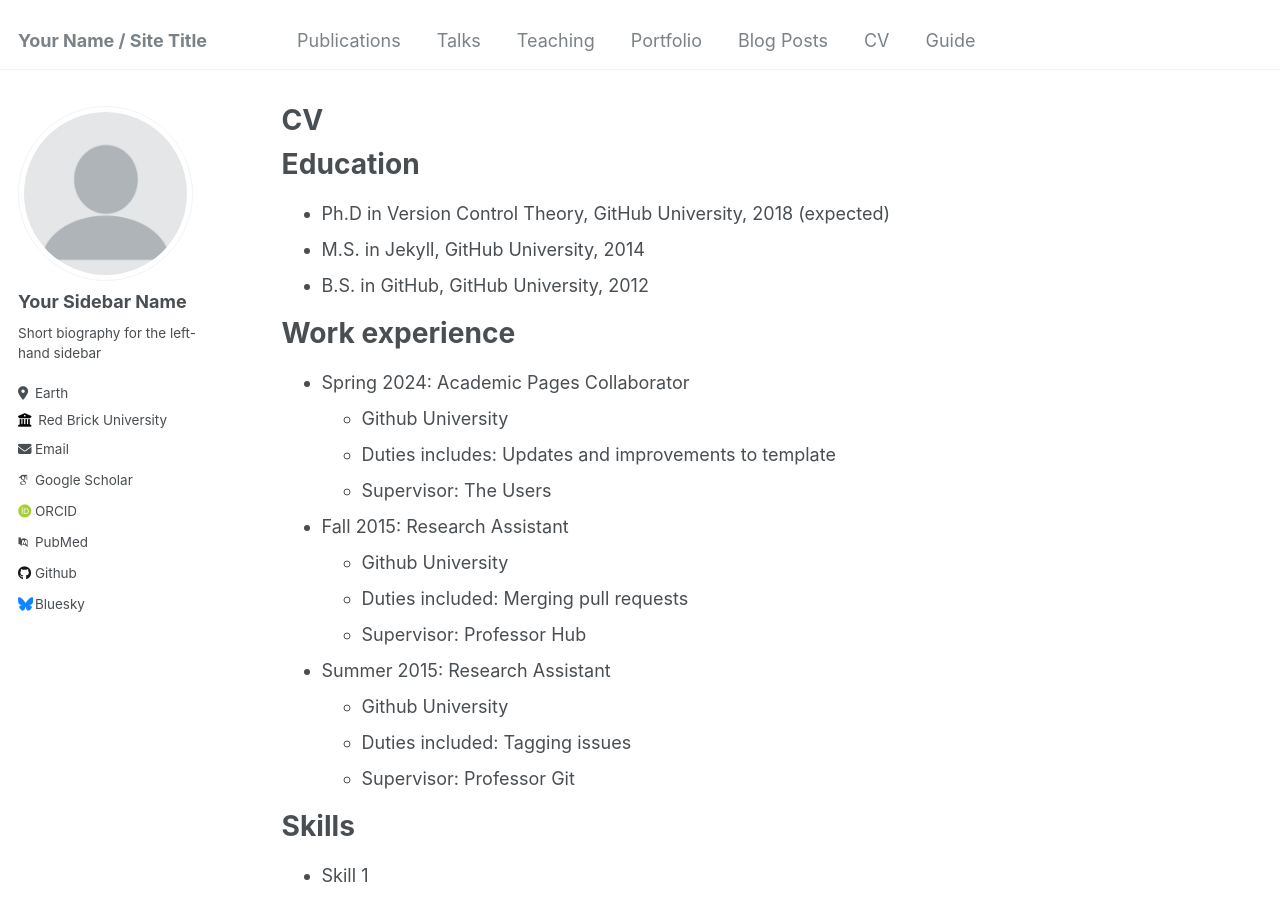
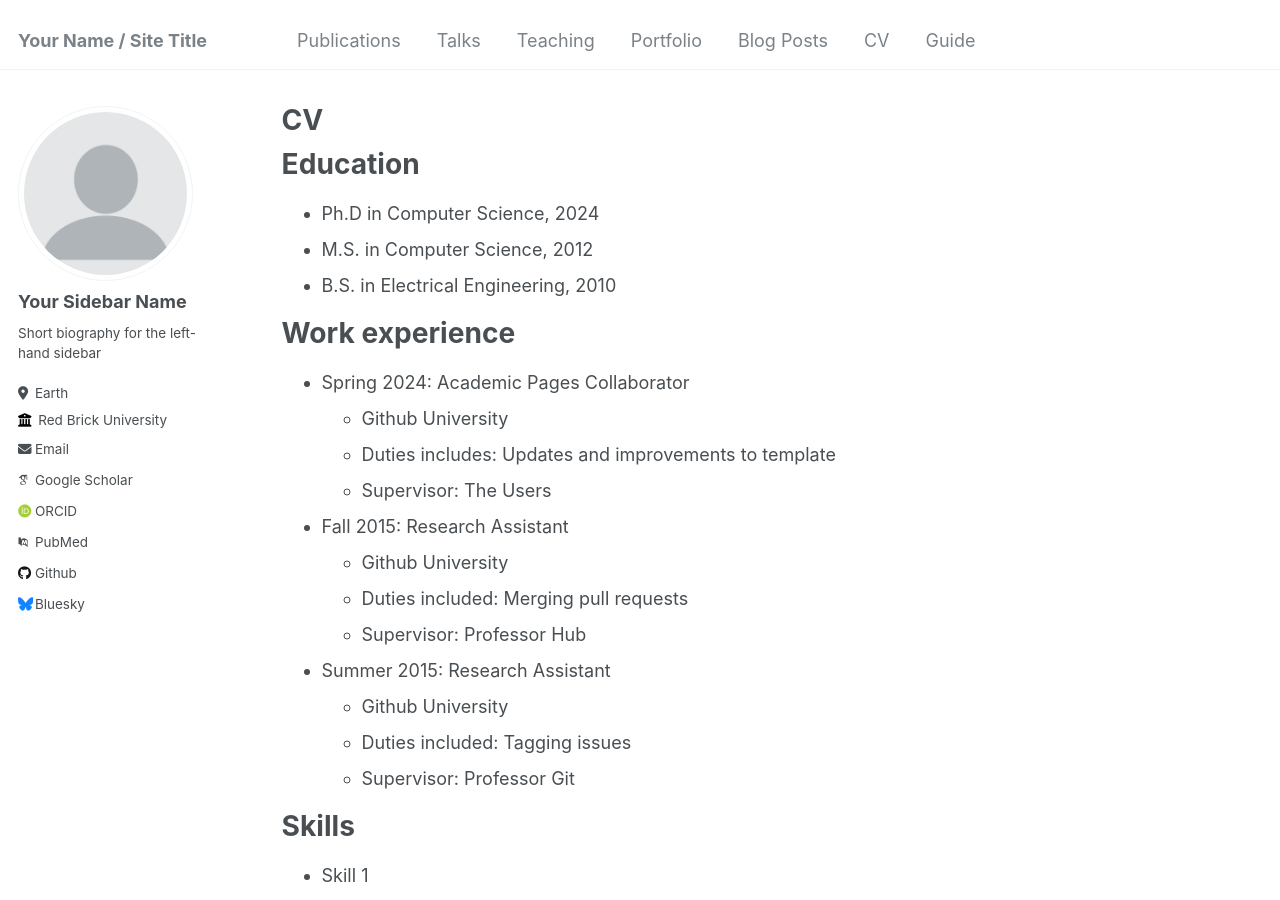
Before and after one commit to powenyao/page, a Jekyll site: the page built from _pages/cv.md, in a window 1280 px wide and 900 px high. Built offline with Jekyll 4.4.1, drawn with Linux system fonts in a browser that asks for light colours; some web fonts are replaced.

Commit message:
Update cv.md
testing Github Pages by updating Education

```diff
--- a/_pages/cv.md
+++ b/_pages/cv.md
@@ -11,9 +11,9 @@
 
 Education
 ======
-* Ph.D in Version Control Theory, GitHub University, 2018 (expected)
-* M.S. in Jekyll, GitHub University, 2014
-* B.S. in GitHub, GitHub University, 2012
+* Ph.D in Computer Science, 2024
+* M.S. in Computer Science, 2012
+* B.S. in Electrical Engineering, 2010
 
 Work experience
 ======
```
